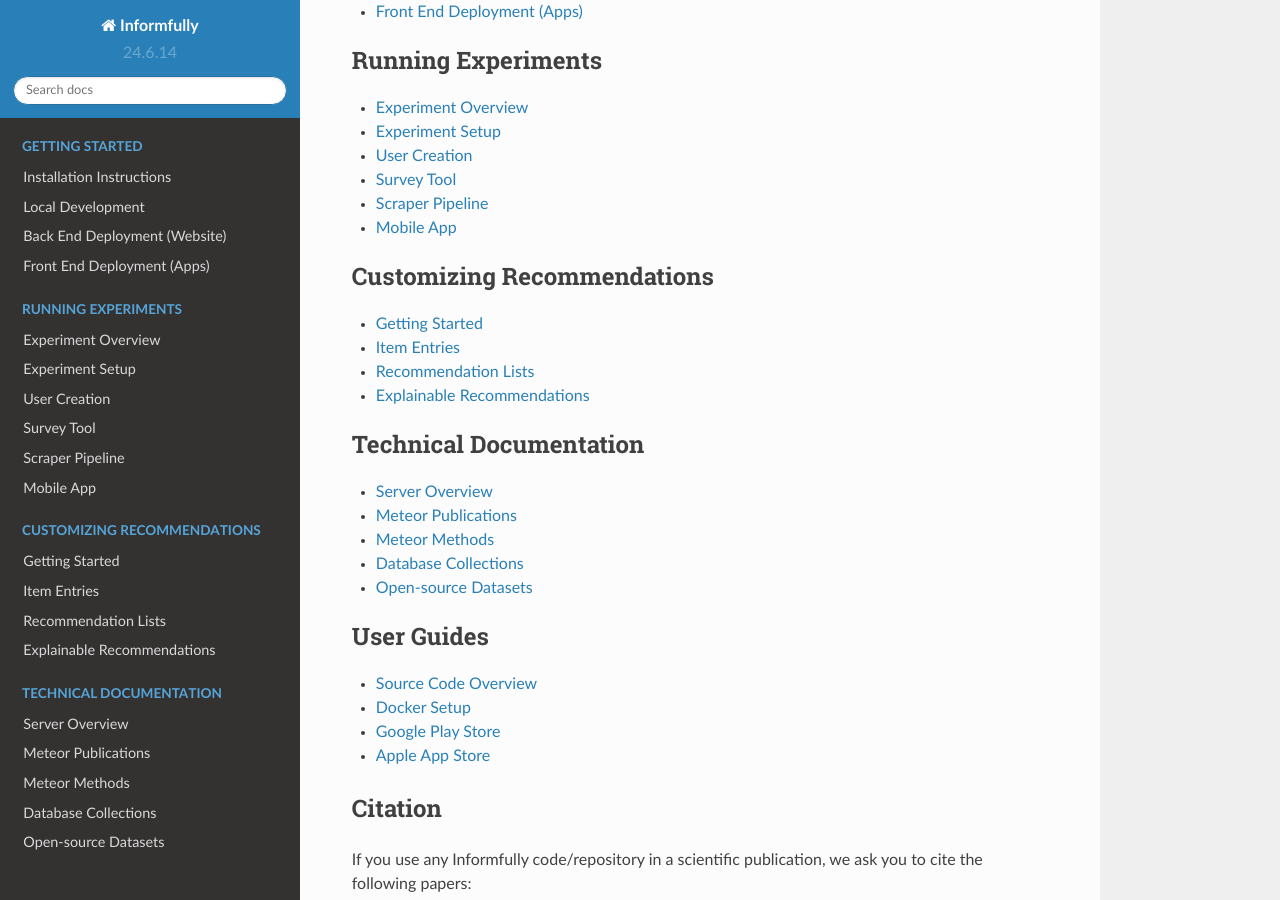
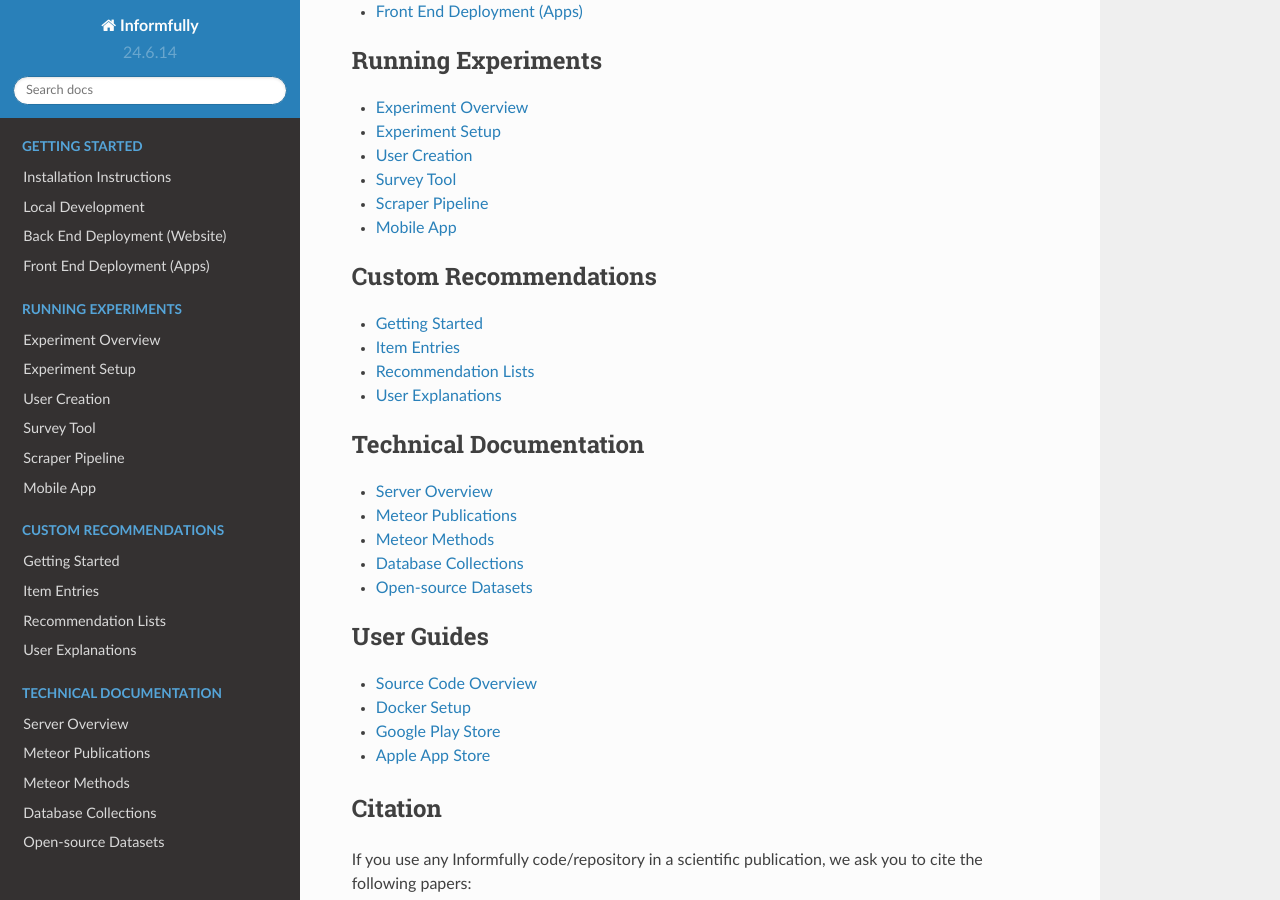
Before and after one commit to Informfully/Documentation, a Sphinx documentation site: the page built from docs/source/index.rst, in a window 1280 px wide and 900 px high, scrolled down 1838 px. Built offline with Sphinx 7.4.7 and the Read the Docs theme 2.0.0, drawn with Linux system fonts in a browser that asks for light colours.

Commit message:
Explanation update

```diff
--- a/docs/source/explanations.rst
+++ b/docs/source/explanations.rst
@@ -1,5 +1,5 @@
-Explainable Recommendations
-===========================
+User Explanations
+=================
 
 Explanations within Informfully are available as tags below item recommendations.
 
--- a/docs/source/index.rst
+++ b/docs/source/index.rst
@@ -67,7 +67,7 @@
 
 .. toctree::
    :maxdepth: 1
-   :caption: Customizing Recommendations
+   :caption: Custom Recommendations
 
    compass
    items
--- a/docs/source/recommendations.rst
+++ b/docs/source/recommendations.rst
@@ -110,6 +110,11 @@
     # Run example
     main()
 
+.. note::
+
+  Please visit the `User Explanations <https://informfully.readthedocs.io/en/latest/explanations.html>`_ page to see how you can add explanations to the recommendation list.
+
+
 JREX allows you to add recommendations for a user.
 Editing and updating recommendations is done by moving old recommendations to a separate archive collection (recommended) or by deleting them from the recommendation list.
 The exact workflow is up to the researchers to define.
```
